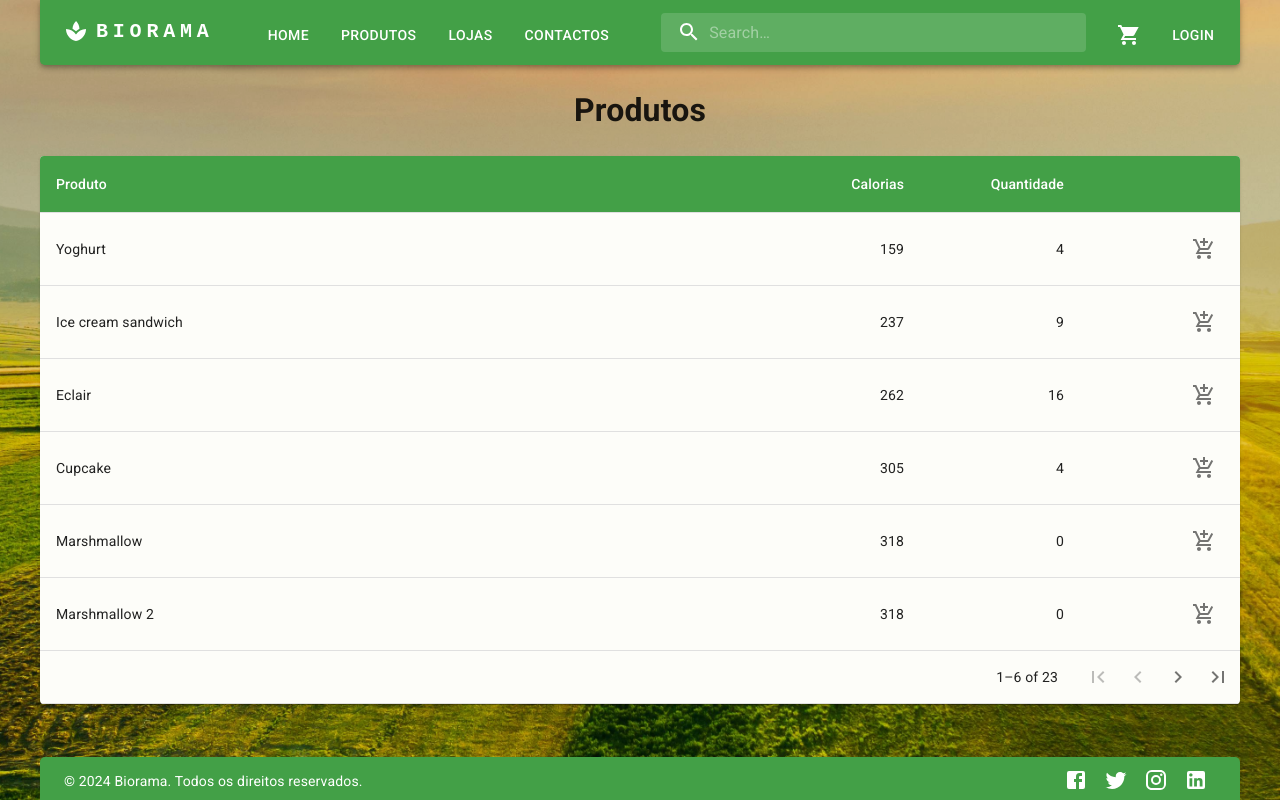
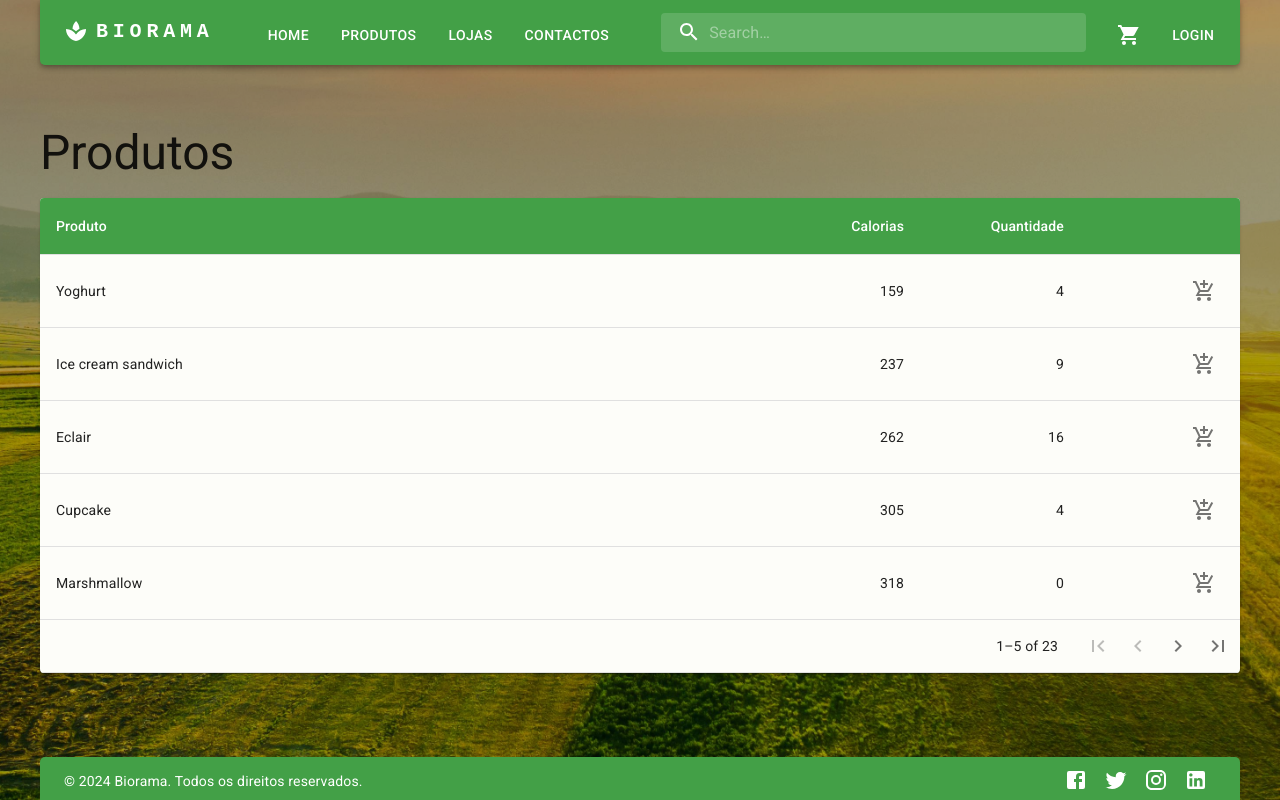
Before and after one commit to JPSCorreia/biorama, a React (Vite) app: page /produtos in a window 1280 px wide. Built offline with nearby package versions, Linux system fonts and the light colour scheme; what mobx-persist-store would draw is missing.

Commit message:
first iteration of map

```diff
--- a/package.json
+++ b/package.json
@@ -16,11 +16,14 @@
     "@mui/material": "^5.15.19",
     "@mui/x-data-grid": "^7.7.0",
     "axios": "^1.7.2",
+    "leaflet": "^1.9.4",
     "mobx": "^6.12.3",
     "mobx-persist-store": "^1.1.5",
     "mobx-react": "^9.1.1",
+    "prop-types": "^15.8.1",
     "react": "^18.2.0",
     "react-dom": "^18.2.0",
+    "react-leaflet": "^4.2.1",
     "react-router-dom": "^6.23.1"
   },
   "devDependencies": {
--- a/src/App.jsx
+++ b/src/App.jsx
@@ -18,6 +18,7 @@ import CartContainer from './components/CartContainer';
 import Footer from './components/Footer';
 import { Box } from '@mui/system';
 import { appStore } from './stores/appStore';
+import 'leaflet/dist/leaflet.css';
 
 const App = observer(() => {
     return (
@@ -44,7 +45,10 @@ const App = observer(() => {
                     left: 0,
                     width: '100%',
                     height: '100%',
-                    backgroundColor: appStore.themeType === 'dark' ? 'rgba(0, 0, 0, 0.5)' : 'rgba(0, 0, 0, 0.1)' , // Semi-transparent black
+                    backgroundColor:
+                        appStore.themeType === 'dark'
+                            ? 'rgba(0, 0, 0, 0.6)'
+                            : 'rgba(0, 0, 0, 0.3)', // Semi-transparent black
                     zIndex: 1,
                 }}
             />
@@ -55,6 +59,7 @@ const App = observer(() => {
                     flexDirection: 'column',
                     padding: '0 !important',
                     zIndex: 1,
+                    height: '100%'
                 }}
             >
                 <Navbar />
@@ -69,9 +74,15 @@ const App = observer(() => {
                     <Route path="/conta" element={<AccountContainer />} />
                 </Routes>
             </Container>
-            <Container sx={{ zIndex: 1, width: '100%', p: '0 !important', m: '0 !important' }}>
-            <Footer />
-
+            <Container
+                sx={{
+                    zIndex: 1,
+                    width: '100%',
+                    p: '0 !important',
+                    m: '0 !important',
+                }}
+            >
+                <Footer />
             </Container>
         </Container>
     );
--- /dev/null
+++ b/src/components/MapComponent.jsx
@@ -0,0 +1,187 @@
+import { useState, useEffect } from 'react';
+import {
+    MapContainer,
+    TileLayer,
+    Marker,
+    Tooltip,
+    useMap,
+} from 'react-leaflet';
+import { Box, CircularProgress, useTheme } from '@mui/material';
+import StoreSharpIcon from '@mui/icons-material/StoreSharp';
+import ReactDOMServer from 'react-dom/server';
+import L from 'leaflet';
+import 'leaflet/dist/leaflet.css';
+import PropTypes from 'prop-types';
+
+// Função para criar um ícone customizado com StoreSharpIcon e a cor do tema
+const createCustomIcon = (color) => {
+    const iconHtml = ReactDOMServer.renderToString(
+        <div
+            style={{
+                fontSize: '24px',
+                display: 'flex',
+                justifyContent: 'center',
+                alignItems: 'center',
+                border: `1px solid ${color}`,
+                borderRadius: '50%',
+                padding: '4px',
+                boxShadow: `0 0 8px ${color}, 0 0 16px ${color}, 0 0 24px ${color}`,
+            }}
+        >
+            <StoreSharpIcon
+                fontSize="inherit"
+                style={{ fill: color, width: '1em', height: '1em' }}
+            />
+        </div>
+    );
+
+    return L.divIcon({
+        html: iconHtml,
+        className: 'custom-marker-icon',
+        iconSize: [36, 36],
+        iconAnchor: [18, 18],
+    });
+};
+
+// Função para recentrar o mapa na posição
+const SetViewOnPosition = ({ position }) => {
+    const map = useMap();
+    if (position) {
+        map.setView(position, 12); // Ajusta o zoom para o nível desejado
+    }
+    return null;
+};
+
+const MapComponent = () => {
+    const [position, setPosition] = useState(null);
+    const [loadMap, setLoadMap] = useState(false);
+    const theme = useTheme();
+
+    useEffect(() => {
+        const timeoutId = setTimeout(() => setLoadMap(true), 5000);
+
+        if (navigator.geolocation) {
+            navigator.geolocation.getCurrentPosition(
+                (location) => {
+                    const { latitude, longitude } = location.coords;
+                    setPosition([latitude, longitude]);
+                    setLoadMap(true);
+                    clearTimeout(timeoutId);
+                },
+                () => {
+                    console.error('Não foi possível obter a localização.');
+                    setLoadMap(true);
+                }
+            );
+        } else {
+            console.error('Geolocalização não é suportada neste navegador.');
+            setLoadMap(true);
+        }
+
+        return () => clearTimeout(timeoutId);
+    }, []);
+
+    // Gera três posições fictícias próximas
+// Gera cinco posições fictícias próximas
+const generateNearbyStores = (center) => {
+    const offset = 0.04; // Pequeno desvio para criar lojas próximas
+    return [
+        {
+            position: [center[0] + offset, center[1] + offset],
+            name: 'Loja Fictícia 1',
+            description: 'Especializada em produtos locais e orgânicos.',
+        },
+        {
+            position: [center[0] - offset, center[1] - offset],
+            name: 'Loja Fictícia 2',
+            description: 'Grande variedade de produtos artesanais.',
+        },
+        {
+            position: [center[0] + offset, center[1] - offset],
+            name: 'Loja Fictícia 3',
+            description: 'Conhecida pelos seus alimentos frescos e sustentáveis.',
+        },
+        {
+            position: [center[0] - offset * 1.5, center[1] + offset * 0.5],
+            name: 'Loja Fictícia 4',
+            description: 'Oferece uma variedade de frutas e vegetais frescos.',
+        },
+        {
+            position: [center[0] + offset * 1.5, center[1] - offset * 0.5],
+            name: 'Loja Fictícia 5',
+            description: 'Loja local com produtos artesanais de alta qualidade.',
+        },
+    ];
+};
+
+
+    const nearbyStores = position ? generateNearbyStores(position) : [];
+
+    return (
+        <Box
+            style={{
+                height: '85%',
+                width: '85%',
+                display: 'flex',
+                alignItems: 'center',
+                justifyContent: 'center',
+            }}
+        >
+            {!loadMap ? (
+                <CircularProgress
+                    size={60}
+                    style={{ color: theme.palette.primary.main }}
+                />
+            ) : (
+                <MapContainer
+                    center={position || [38.7071, -9.1355]} // Default para Lisboa enquanto espera a localização
+                    zoom={13}
+                    style={{ height: '100%', width: '100%' }}
+                >
+                    <TileLayer
+                        url="https://{s}.tile.openstreetmap.org/{z}/{x}/{y}.png"
+                        attribution="&copy; <a href='https://www.openstreetmap.org/copyright'>OpenStreetMap</a> contributors"
+                    />
+                    {position && (
+                        <>
+                            {/* Marcador para a posição do utilizador */}
+                            {/* <Marker
+                                position={position}
+                            /> */}
+                            {/* Marcadores para as lojas fictícias */}
+                            {nearbyStores.map((store, index) => (
+                                <Marker
+                                    key={index}
+                                    position={store.position}
+                                    icon={createCustomIcon(
+                                        theme.palette.primary.main
+                                    )}
+                                >
+                                    <Tooltip
+                                        direction="top"
+                                        offset={[0, -10]}
+                                        opacity={1}
+                                    >
+                                        <div>
+                                            <strong>{store.name}</strong>
+                                            <br />
+                                            {store.description}
+                                        </div>
+                                    </Tooltip>
+                                </Marker>
+                            ))}
+                            <SetViewOnPosition position={position} />
+                        </>
+                    )}
+                </MapContainer>
+            )}
+        </Box>
+    );
+};
+
+export default MapComponent;
+
+// propTypes
+SetViewOnPosition.propTypes = {
+    position: PropTypes.arrayOf(PropTypes.number),
+};
--- a/src/components/ProductList.jsx
+++ b/src/components/ProductList.jsx
@@ -110,39 +110,36 @@ TablePaginationActions.propTypes = {
     rowsPerPage: PropTypes.number.isRequired,
 };
 
-function createData(name, calories, fat) {
-    return { name, calories, fat };
-}
+const rows = [
+    { name: 'Cupcake', calories: 305, fat: 4 },
+    { name: 'Donut', calories: 452, fat: 25 },
+    { name: 'Eclair', calories: 262, fat: 16 },
+    { name: 'Yoghurt', calories: 159, fat: 4 },
+    { name: 'Gingerbread', calories: 356, fat: 16 },
+    { name: 'Honeycomb', calories: 408, fat: 3 },
+    { name: 'Ice cream sandwich', calories: 237, fat: 9 },
+    { name: 'Jelly Bean', calories: 375, fat: 0 },
+    { name: 'KitKat', calories: 518, fat: 26 },
+    { name: 'Lollipop', calories: 392, fat: 0 },
+    { name: 'Marshmallow', calories: 318, fat: 0 },
+    { name: 'Nougat', calories: 360, fat: 19.0 },
+    { name: 'Oreo', calories: 437, fat: 18.0 },
+    { name: 'KitKat 2', calories: 518, fat: 26 },
+    { name: 'Lollipop 2', calories: 392, fat: 0 },
+    { name: 'Marshmallow 2', calories: 318, fat: 0 },
+    { name: 'Nougat 2', calories: 360, fat: 19.0 },
+    { name: 'Oreo 2', calories: 437, fat: 18.0 },
+    { name: 'KitKat 3', calories: 518, fat: 26 },
+    { name: 'Lollipop 3', calories: 392, fat: 0 },
+    { name: 'Marshmallow 3', calories: 318, fat: 0 },
+    { name: 'Nougat 3', calories: 360, fat: 19.0 },
+    { name: 'Oreo 3', calories: 437, fat: 18.0 },
+].sort((a, b) => (a.calories < b.calories ? -1 : 1));
 
-const rows = [
-    createData('Cupcake', 305, 4),
-    createData('Donut', 452, 25),
-    createData('Eclair', 262, 16),
-    createData('Yoghurt', 159, 4),
-    createData('Gingerbread', 356, 16),
-    createData('Honeycomb', 408, 3),
-    createData('Ice cream sandwich', 237, 9),
-    createData('Jelly Bean', 375, 0),
-    createData('KitKat', 518, 26),
-    createData('Lollipop', 392, 0),
-    createData('Marshmallow', 318, 0),
-    createData('Nougat', 360, 19.0),
-    createData('Oreo', 437, 18.0),
-    createData('KitKat 2', 518, 26),
-    createData('Lollipop 2', 392, 0),
-    createData('Marshmallow 2', 318, 0),
-    createData('Nougat 2', 360, 19.0),
-    createData('Oreo 2', 437, 18.0),
-    createData('KitKat 3', 518, 26),
-    createData('Lollipop 3', 392, 0),
-    createData('Marshmallow 3', 318, 0),
-    createData('Nougat 3', 360, 19.0),
-    createData('Oreo 3', 437, 18.0),
-].sort((a, b) => (a.calories < b.calories ? -1 : 1));
 
 const ProductList = observer(() => {
     const [page, setPage] = useState(0);
-    const [rowsPerPage, setRowsPerPage] = useState(8);
+    const [rowsPerPage, setRowsPerPage] = useState(6);
 
     // Avoid a layout jump when reaching the last page with empty rows.
     // const emptyRows = page > 0 ? Math.max(0, (1 + page) * rowsPerPage - rows.length) : 0;
@@ -155,7 +152,7 @@ const ProductList = observer(() => {
             const availableHeight =
                 window.innerHeight - headerHeight - footerHeight;
             const newRowsPerPage = Math.floor(availableHeight / rowHeight);
-            setRowsPerPage(newRowsPerPage);
+            setRowsPerPage(newRowsPerPage - 1);
         };
 
         // Initial calculation
@@ -180,13 +177,17 @@ const ProductList = observer(() => {
     const StyledTableHead = styled(TableHead)(({ theme }) => ({
         backgroundColor: theme.palette.primary.main,
         '& th': {
-            color: theme.palette.common.white, // Set the text color to white for better contrast
+            color: theme.palette.common.white,
         },
     }));
 
     return (
+        <Box style={{ height: '100%', width: '100%'}}>
             <TableContainer component={Paper}>
-            <Table sx={{ minWidth: 500 }} aria-label="custom pagination table">
+                <Table
+                    sx={{ minWidth: 500 }}
+                    aria-label="custom pagination table"
+                >
                     <StyledTableHead>
                         <TableRow>
                             <StyledTableCell>Produto</StyledTableCell>
@@ -267,6 +268,7 @@ const ProductList = observer(() => {
                     </TableFooter>
                 </Table>
             </TableContainer>
+        </Box>
     );
 });
 
--- a/src/components/ProductsContainer.jsx
+++ b/src/components/ProductsContainer.jsx
@@ -1,12 +1,23 @@
 import { observer } from 'mobx-react';
-
+import { Box, Typography } from '@mui/material';
 import ProductList from './ProductList.jsx';
 
 const ProductsContainer = observer(() => {
-    return <>
-        <h1>Produtos</h1>
-        <ProductList />
-    </>;
+    return (
+        <Box
+            sx={{
+                display: 'flex',
+                flexDirection: 'column',
+                height: '100%',
+                width: '100%',
+                marginTop: '5%',
+                marginBottom: '5%',
+            }}
+        >
+            <Typography variant="h3" gutterBottom>Produtos</Typography>
+            <ProductList />
+        </Box>
+    );
 });
 
 export default ProductsContainer;
```
Also changed, not shown: src/components/CustomThemeProvider.jsx (+6 -1 lines), src/components/HomeContainer.jsx (+17 -3 lines), 2 other files (tests, documents, lock files or other folders). Lines whose indentation alone changed are shown as unchanged.
